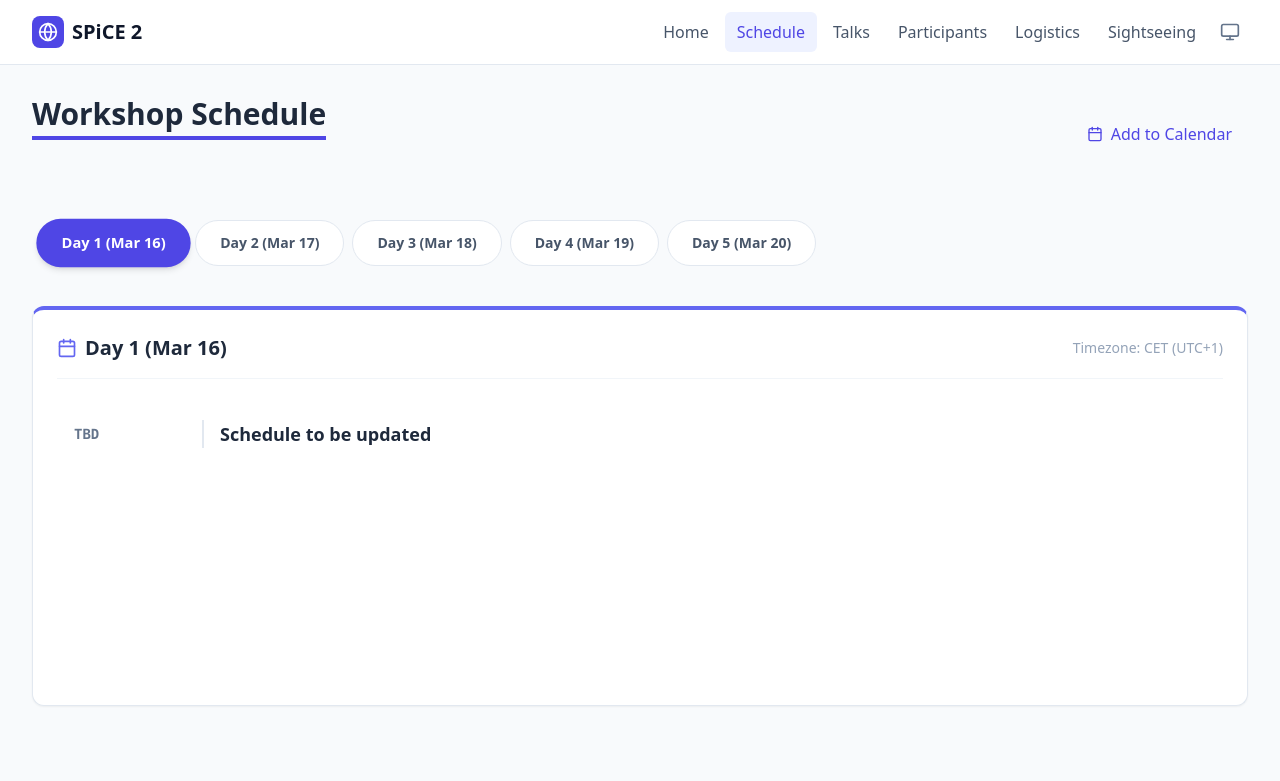
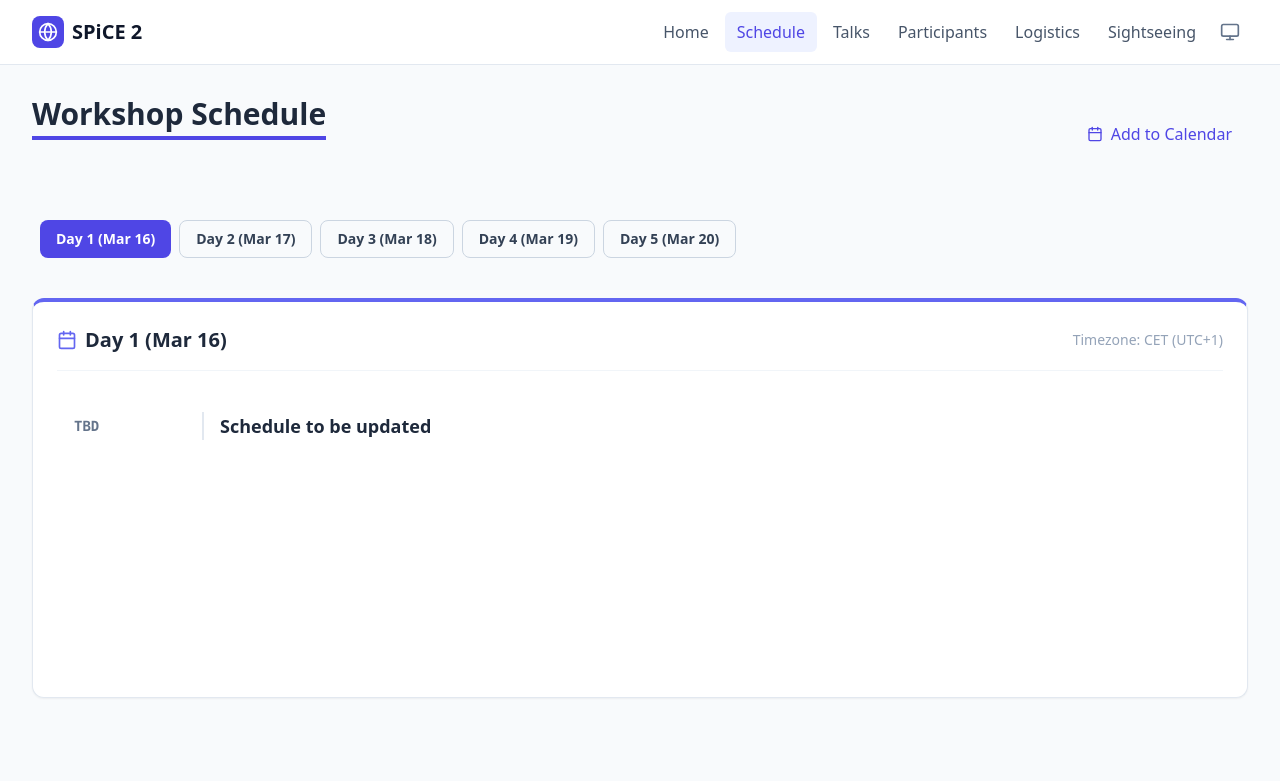
Before and after one commit to spice-workshop/spice-workshop.github.io, a React (Vite) app: page /schedule in a window 1280 px wide. Shown: the top 781 px of the page. Built offline with nearby package versions, Linux system fonts and the light colour scheme.

Commit message:
[Refactor] Implement generic Button component and type safety improvements

```diff
--- a/index.html
+++ b/index.html
@@ -4,7 +4,7 @@
     <meta charset="UTF-8" />
     <link rel="icon" type="image/svg+xml" href="/vite.svg" />
     <meta name="viewport" content="width=device-width, initial-scale=1.0" />
-    <title>spice-conference</title>
+    <title>SPiCE 2 Conference</title>
   </head>
   <body>
     <div id="root"></div>
--- /dev/null
+++ b/src/components/ui/Button.tsx
@@ -0,0 +1,50 @@
+import React from 'react';
+
+interface ButtonProps extends React.ButtonHTMLAttributes<HTMLButtonElement> {
+  variant?: 'primary' | 'secondary' | 'outline' | 'ghost';
+  size?: 'sm' | 'md' | 'lg';
+  fullWidth?: boolean;
+  children: React.ReactNode;
+}
+
+const Button: React.FC<ButtonProps> = ({
+  variant = 'primary',
+  size = 'md',
+  fullWidth = false,
+  className = '',
+  children,
+  ...props
+}) => {
+  const baseStyles = "inline-flex items-center justify-center font-bold rounded-lg transition-colors focus:outline-none focus:ring-2 focus:ring-offset-2 disabled:opacity-50 disabled:pointer-events-none";
+
+  const variants = {
+    primary: "bg-indigo-600 text-white hover:bg-indigo-700 focus:ring-indigo-500",
+    secondary: "bg-amber-500 text-white hover:bg-amber-600 focus:ring-amber-500",
+    outline: "border border-slate-300 dark:border-slate-600 text-slate-700 dark:text-slate-200 hover:bg-slate-50 dark:hover:bg-slate-800",
+    ghost: "text-slate-600 dark:text-slate-400 hover:bg-slate-100 dark:hover:bg-slate-800",
+  };
+
+  const sizes = {
+    sm: "px-3 py-1.5 text-sm",
+    md: "px-4 py-2 text-sm",
+    lg: "px-6 py-3 text-base",
+  };
+
+  const widthStyles = fullWidth ? "w-full" : "";
+
+  const combinedClasses = `
+    ${baseStyles}
+    ${variants[variant]}
+    ${sizes[size]}
+    ${widthStyles}
+    ${className}
+  `.trim();
+
+  return (
+    <button className={combinedClasses} {...props}>
+      {children}
+    </button>
+  );
+};
+
+export default Button;
--- a/src/data/ScheduleData.ts
+++ b/src/data/ScheduleData.ts
@@ -1,7 +1,10 @@
 export interface ScheduleEvent {
   time: string;
   title: string;
-  status: 'upcoming' | 'completed' | 'active'; // Inferred from usage, or just string
+  status: 'upcoming' | 'completed' | 'active' | string;
+  highlight?: boolean;
+  linkId?: string;
+  speaker?: string;
 }
 
 export interface ScheduleDay {
--- a/src/pages/Schedule.tsx
+++ b/src/pages/Schedule.tsx
@@ -2,15 +2,14 @@ import React, { useState } from 'react';
 import { Helmet } from 'react-helmet-async';
 import { Calendar, ArrowRight, Utensils, Users, Bus, MapPin, Compass } from 'lucide-react';
 import { CONSTANTS } from '../data/Constants';
-import { SCHEDULE_DATA } from '../data/ScheduleData';
+import { SCHEDULE_DATA, ScheduleEvent } from '../data/ScheduleData';
 import SectionTitle from '../components/ui/SectionTitle';
+import Button from '../components/ui/Button';
 import Card from '../components/ui/Card';
 import StatusIndicator from '../components/ui/StatusIndicator';
 
-const AttractionsMap = React.lazy(() => import('../components/ui/AttractionsMap'));
 const ScheduleView: React.FC = () => {
   const [activeDay, setActiveDay] = useState(0);
-  const [showMap, setShowMap] = useState(false);
 
   return (
     <div className="max-w-7xl mx-auto px-4 sm:px-6 lg:px-8 pt-24 pb-12 animate-fade-in">
@@ -42,17 +41,14 @@ const ScheduleView: React.FC = () => {
 
       <div className="flex overflow-x-auto py-4 px-2 mb-6 gap-2 hide-scrollbar">
         {SCHEDULE_DATA.map((data, index) => (
-          <button
+          <Button
             key={index}
             onClick={() => setActiveDay(index)}
-            className={`flex-shrink-0 px-6 py-3 rounded-full text-sm font-bold transition-all whitespace-nowrap ${
-              activeDay === index
-                ? 'bg-indigo-600 text-white shadow-md transform scale-105'
-                : 'bg-white dark:bg-slate-800 text-slate-600 dark:text-slate-300 hover:bg-slate-100 dark:hover:bg-slate-700 border border-slate-200 dark:border-slate-700'
-            }`}
+            variant={activeDay === index ? 'primary' : 'outline'}
+            className="rounded-full flex-shrink-0 whitespace-nowrap"
           >
             {data.day}
-          </button>
+          </Button>
         ))}
       </div>
 
@@ -65,7 +61,7 @@ const ScheduleView: React.FC = () => {
           </div>
 
           <div className="space-y-4">
-              {SCHEDULE_DATA[activeDay].events.map((event: any, idx: number) => (
+              {SCHEDULE_DATA[activeDay].events.map((event: ScheduleEvent, idx: number) => (
                   <div key={idx} className={`flex flex-col md:flex-row md:items-center p-4 rounded-lg transition-colors border border-transparent hover:border-slate-100 dark:hover:border-slate-700 group ${event.highlight ? 'bg-amber-50 dark:bg-amber-900/20 border-amber-100 dark:border-amber-900/30 hover:border-amber-200' : 'hover:bg-slate-50 dark:hover:bg-slate-700/50'}`}>
                       <div className="w-32 flex-shrink-0 text-sm font-mono font-bold text-slate-500 dark:text-slate-400 mb-2 md:mb-0">
                           {event.time}
--- a/src/pages/Sightseeing.tsx
+++ b/src/pages/Sightseeing.tsx
@@ -1,7 +1,8 @@
 import React, { useState } from 'react';
-import { Compass, ChevronLeft, ChevronRight } from 'lucide-react';
+import { ChevronLeft, ChevronRight } from 'lucide-react';
 import { SIGHTSEEING_SPOTS, SightseeingSpot } from '../data/SightseeingData';
 import SectionTitle from '../components/ui/SectionTitle';
+import Button from '../components/ui/Button';
 import SEO from '../components/layout/SEO';
 
 const SightseeingView: React.FC = () => {
@@ -52,33 +53,27 @@ const SightseeingView: React.FC = () => {
                 {/* Pagination Controls */}
                 {totalPages > 1 && (
                     <div className="flex justify-between items-center bg-white dark:bg-slate-800 p-4 rounded-xl border border-slate-200 dark:border-slate-700 shadow-sm">
-                        <button
+                        <Button
                             onClick={() => setCurrentPage(prev => Math.max(prev - 1, 1))}
                             disabled={currentPage === 1}
-                            className={`flex items-center px-4 py-2 rounded-lg text-sm font-medium transition-colors ${
-                                currentPage === 1
-                                    ? 'text-slate-400 cursor-not-allowed'
-                                    : 'text-slate-700 dark:text-slate-300 hover:bg-slate-100 dark:hover:bg-slate-700'
-                            }`}
+                            variant="ghost"
+                            className={currentPage === 1 ? 'cursor-not-allowed opacity-50' : ''}
                         >
                             <ChevronLeft className="w-4 h-4 mr-2" /> Previous
-                        </button>
+                        </Button>
 
                         <span className="text-sm font-medium text-slate-600 dark:text-slate-400">
                             Page {currentPage} of {totalPages}
                         </span>
 
-                        <button
+                        <Button
                             onClick={() => setCurrentPage(prev => Math.min(prev + 1, totalPages))}
                             disabled={currentPage === totalPages}
-                            className={`flex items-center px-4 py-2 rounded-lg text-sm font-medium transition-colors ${
-                                currentPage === totalPages
-                                    ? 'text-slate-400 cursor-not-allowed'
-                                    : 'text-slate-700 dark:text-slate-300 hover:bg-slate-100 dark:hover:bg-slate-700'
-                            }`}
+                            variant="ghost"
+                            className={currentPage === totalPages ? 'cursor-not-allowed opacity-50' : ''}
                         >
                             Next <ChevronRight className="w-4 h-4 ml-2" />
-                        </button>
+                        </Button>
                     </div>
                 )}
             </div>
--- a/src/pages/Talks.tsx
+++ b/src/pages/Talks.tsx
@@ -3,6 +3,7 @@ import { Search, ChevronDown, ChevronUp, FileText } from 'lucide-react';
 import { TALKS_DATA, Talk } from '../data/ScheduleData';
 import { CONSTANTS } from '../data/Constants';
 import SectionTitle from '../components/ui/SectionTitle';
+import Button from '../components/ui/Button';
 import SEO from '../components/layout/SEO';
 
 const TalksView: React.FC = () => {
@@ -31,15 +32,14 @@ const TalksView: React.FC = () => {
 
         <div className="flex justify-center flex-wrap gap-2 mb-6">
           {Object.keys(TALKS_DATA).map((day) => (
-            <button
+            <Button
               key={day}
               onClick={() => setActiveTalkDay(day)}
-              className={`px-4 py-2 rounded-lg text-sm font-medium transition-colors ${
-                activeTalkDay === day ? 'bg-indigo-600 text-white' : 'bg-white dark:bg-slate-800 text-slate-600 dark:text-slate-300 hover:bg-indigo-100 dark:hover:bg-indigo-900/30 border border-slate-200 dark:border-slate-700'
-              }`}
+              variant={activeTalkDay === day ? 'primary' : 'outline'}
+              className="transition-colors"
             >
               {day}
-            </button>
+            </Button>
           ))}
         </div>
 
--- a/tailwind.config.js
+++ b/tailwind.config.js
@@ -6,7 +6,36 @@ export default {
   ],
   darkMode: 'class', // This line enables the manual toggle
   theme: {
-    extend: {},
+    extend: {
+      colors: {
+        primary: {
+          50: '#eef2ff',
+          100: '#e0e7ff',
+          200: '#c7d2fe',
+          300: '#a5b4fc',
+          400: '#818cf8',
+          500: '#6366f1',
+          600: '#4f46e5', // Main indigo
+          700: '#4338ca',
+          800: '#3730a3',
+          900: '#312e81',
+          950: '#1e1b4b',
+        },
+        secondary: {
+          50: '#fffbeb',
+          100: '#fef3c7',
+          200: '#fde68a',
+          300: '#fcd34d',
+          400: '#fbbf24',
+          500: '#f59e0b', // Main amber
+          600: '#d97706',
+          700: '#b45309',
+          800: '#92400e',
+          900: '#78350f',
+          950: '#451a03',
+        }
+      }
+    },
   },
   plugins: [],
 }
```
